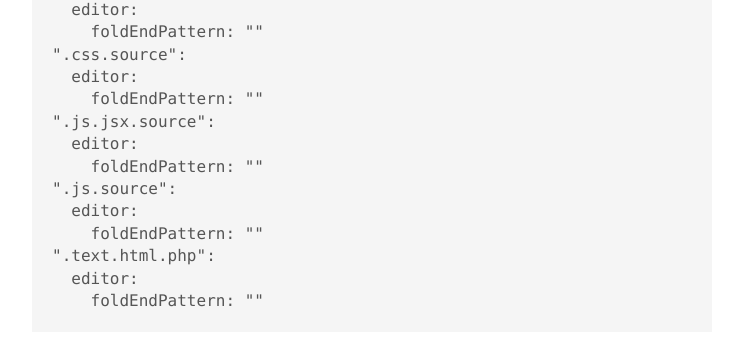
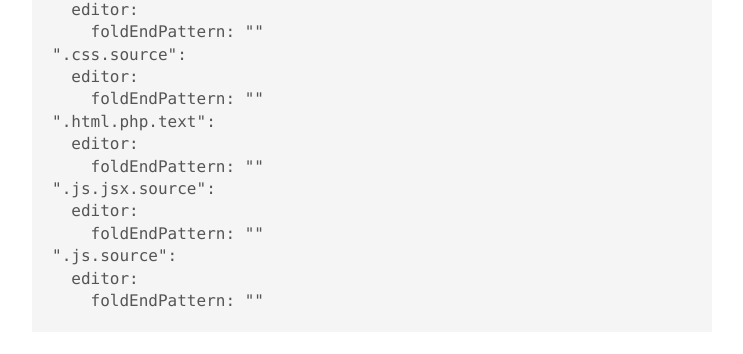
Before and after one commit to joshbuchea/joshbuchea.com, a Jekyll site: the page built from _posts/2017-02-23-atom-cheatsheet.md, in a window 1280 px wide and 900 px high, scrolled down 1473 px. Shown: the part 282-636 px from the top of the window, without its empty margins (268-1011 px from the left). Built offline with Jekyll 4.4.1, drawn with Linux system fonts in a browser that asks for light colours; nearby versions of some CDN libraries; comment, search, counter and statistics services are not loaded; some of the changed text lies outside the part shown.

````diff
--- a/_posts/2017-02-23-atom-cheatsheet.md
+++ b/_posts/2017-02-23-atom-cheatsheet.md
@@ -54,13 +54,13 @@ Add below code to `~/.atom/config.cson`:
 ".css.source":
   editor:
     foldEndPattern: ""
+".html.php.text":
+  editor:
+    foldEndPattern: ""
 ".js.jsx.source":
   editor:
     foldEndPattern: ""
 ".js.source":
-  editor:
-    foldEndPattern: ""
-".text.html.php":
   editor:
     foldEndPattern: ""
 ```
````
